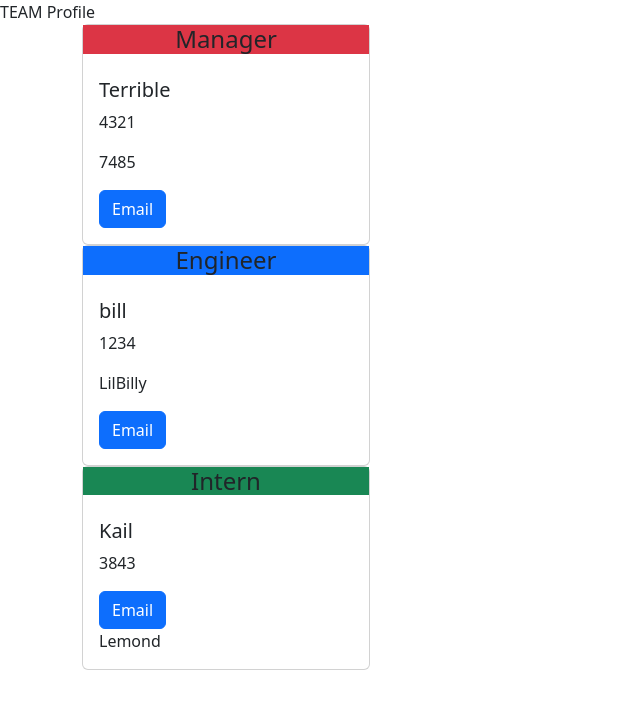
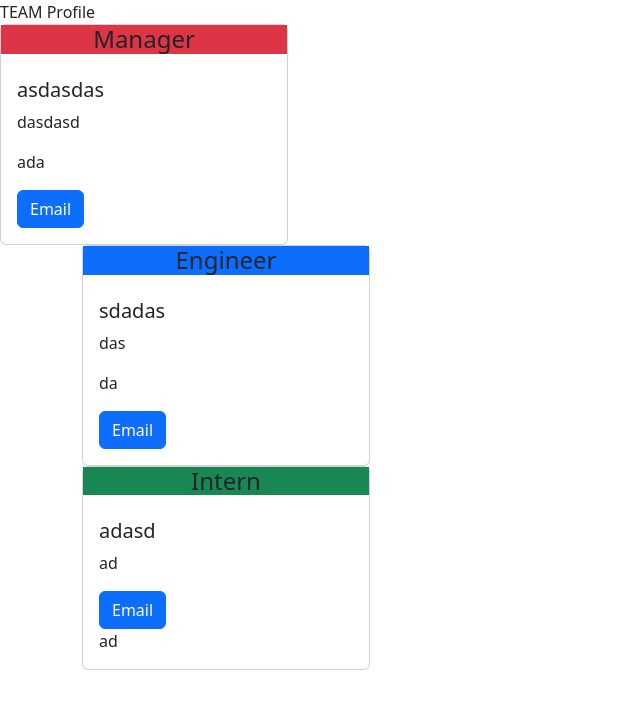
Before and after one commit to Firm-Tofu10/MyTeamGen, a website: page index.html in a window 1280 px wide. Shown: the whole page, without its empty margins (0-640 px from the left). Drawn offline with nearby package versions, Linux system fonts and the light colour scheme.

Commit message:
Update index.html

```diff
--- a/index.html
+++ b/index.html
@@ -8,25 +8,25 @@
     </head>
     <body>
     <header class="bg-warning><h1>TEAM Profile </h1></header>
-    <section class="container d-flex flex-wrap">
     <div class="card" style="width: 18rem;">
             <h4 class="card-title bg-danger text-center">Manager</h4>
             <div class="card-body">
-              <h5 class="card-title">Terrible</h5>
-              <p class="card-text">4321</p>
-              <p class="card-text">7485</p>
-              <a href="mailto:TerribleGuy@gmail.com" class="btn btn-primary">Email</a>
+              <h5 class="card-title">asdasdas</h5>
+              <p class="card-text">dasdasd</p>
+              <p class="card-text">ada</p>
+              <a href="mailto:asdad" class="btn btn-primary">Email</a>
               </div>
           </div>
+    <section class="container d-flex flex-wrap">
     </section>
     <section class="container d-flex flex-wrap">
     <div class="card" style="width: 18rem;">
             <h4 class="card-title bg-primary text-center">Engineer</h4>
             <div class="card-body">
-              <h5 class="card-title">bill</h5>
-              <p class="card-text">1234</p>
-              <p class="card-text">LilBilly</p>
-              <a href="mailto:bill@gmail.com" class="btn btn-primary">Email</a>
+              <h5 class="card-title">sdadas</h5>
+              <p class="card-text">das</p>
+              <p class="card-text">da</p>
+              <a href="mailto:das" class="btn btn-primary">Email</a>
             </div>
           </div>
     </section>
@@ -34,10 +34,10 @@
     <div class="card" style="width: 18rem;">
             <h4 class="card-title bg-success text-center">Intern</h4>
             <div class="card-body">
-              <h5 class="card-title">Kail</h5>
-              <p class="card-text">3843</p>
-              <a href="mailto:KailBoi@gmail.com" class="btn btn-primary">Email</a>
-              <p class="card-text">Lemond</p>
+              <h5 class="card-title">adasd</h5>
+              <p class="card-text">ad</p>
+              <a href="mailto:ad" class="btn btn-primary">Email</a>
+              <p class="card-text">ad</p>
             </div>
           </div>
     </section>
```
